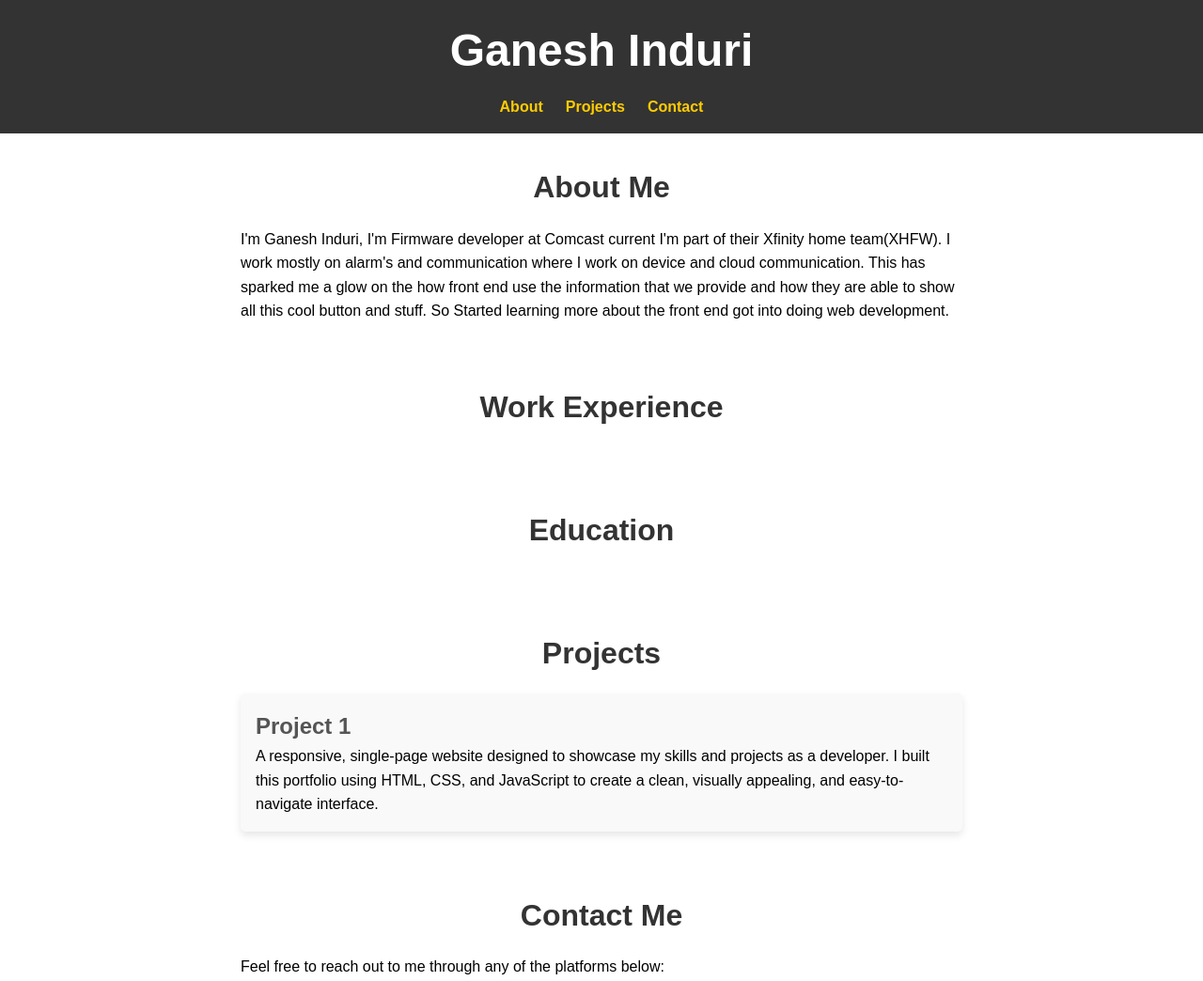
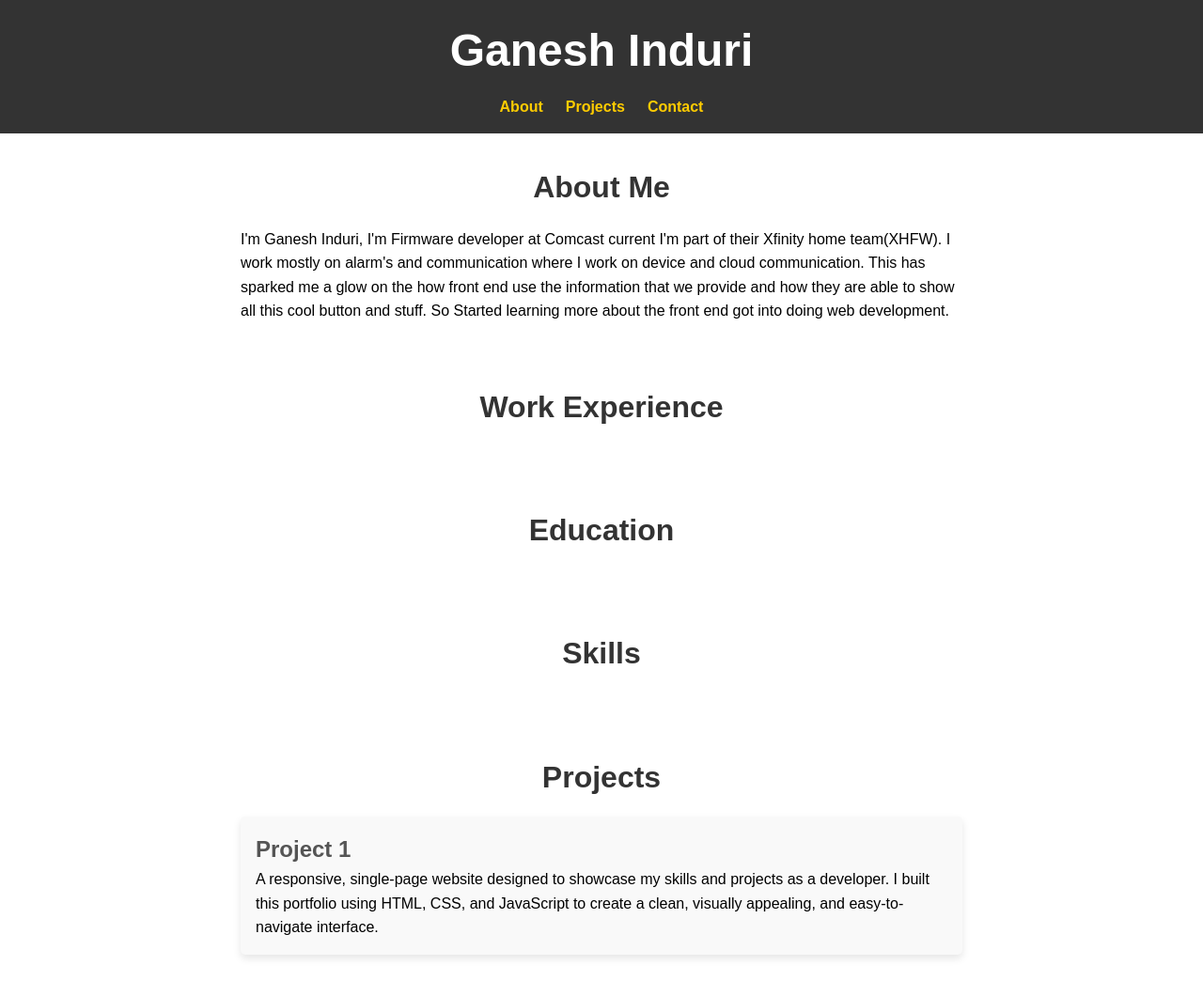
Before and after one commit to GaneshInduri9/portfolio, a plain HTML site: page index.html in a window 1280 px wide. Shown: the top 1044 px of the page at 94% size. Drawn offline with Linux system fonts and the light colour scheme.

Commit message:
Add few additional tags
This change adds few additional
html tags for better rendereing.

Signed-off-by: GaneshInduri9 <ganeshInduri4@gmail.com>

```diff
--- a/index.html
+++ b/index.html
@@ -1,4 +1,10 @@
+<!DOCTYPE html>
+<html class="no-js" lang="en">
+
 <head>
+    <meta charset="utf-8">
+    <meta http-equiv="X-UA-Compatible" content="IE=edge">
+    <meta name="viewport" content="width=device-width, initial-scale=1">
     <link rel="stylesheet" href="css/style.css">
 </head>
 <body>
@@ -33,6 +39,11 @@
     <h2>Education</h2>
 </section>
 
+<section id="skills">
+    <h2>Skills</h2>
+</section>
+
+
 <section id="projects">
     <h2>Projects</h2>
     <div class="project-list">
@@ -54,3 +65,5 @@
         <li><a href="https://github.com/GaneshInduri9">GitHub</a></li>
     </ul>
 </section>
+
+</html>
```
